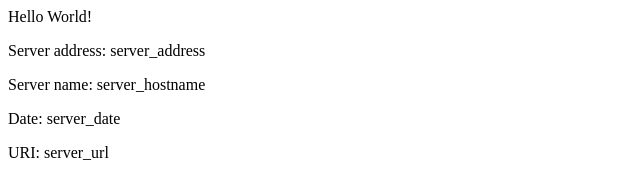
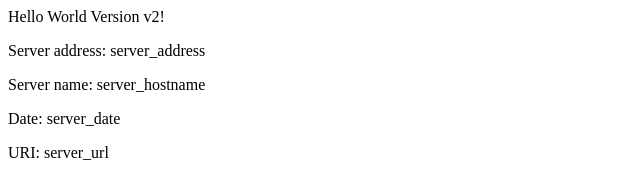
Before and after one commit to cheng0214/eks-example, a plain HTML site: page src/index.html in a window 1280 px wide. Shown: the full height of the page, 0-640 px from the left. Drawn offline with Linux system fonts and the light colour scheme.

Commit message:
modify v2

```diff
--- a/src/index.html
+++ b/src/index.html
@@ -1,8 +1,8 @@
 <head>
-<title>Hello World</title>
+<title>Hello World Version V2</title>
 </head>
 <div class="info">
-<h>Hello World!</h>
+<h>Hello World Version v2!</h>
 <p><span>Server&nbsp;address:</span> <span>server_address</span></p>
 <p><span>Server&nbsp;name:</span> <span>server_hostname</span></p>
 <p class="smaller"><span>Date:</span> <span>server_date</span></p>
```
